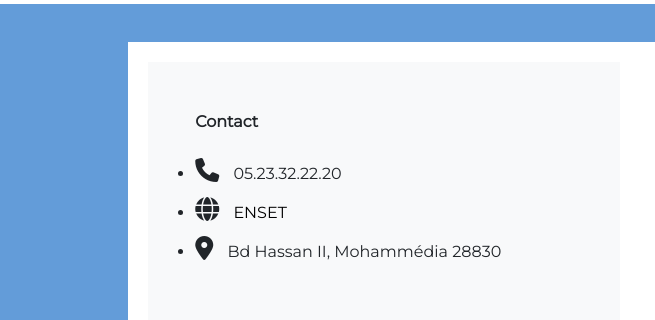
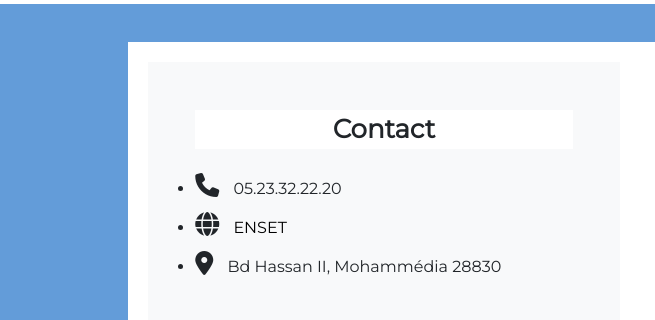
Before and after one commit to Elmouaffekedd/Bootstrap-TP, a plain HTML site: page index.html in a window 1280 px wide. Shown: the part 1944-2264 px from the top of the page, 0-655 px from the left. Drawn offline with nearby package versions, Linux system fonts and the light colour scheme.

Commit message:
Web Dev 1 CSS

```diff
--- a/style.css
+++ b/style.css
@@ -19,6 +19,13 @@ p{
 a{
   color: #000;
   text-decoration: none;
+}
+
+strong{
+  background-color: #FFF;
+  text-align: center;
+  padding: 2% auto;
+  font-size: 26px;
 }
 
 /* class selectors */
```
